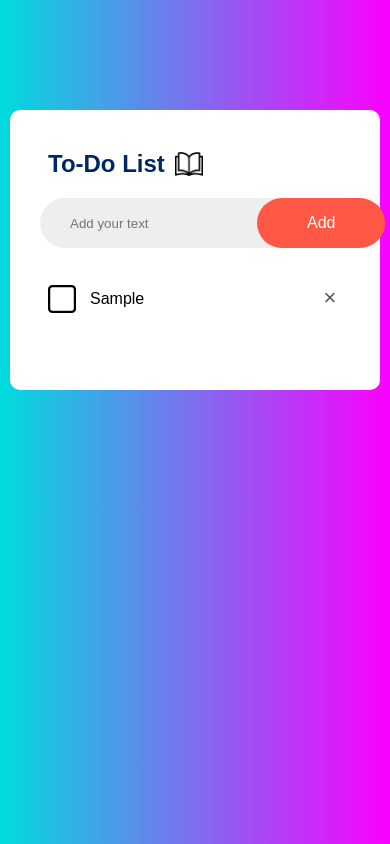
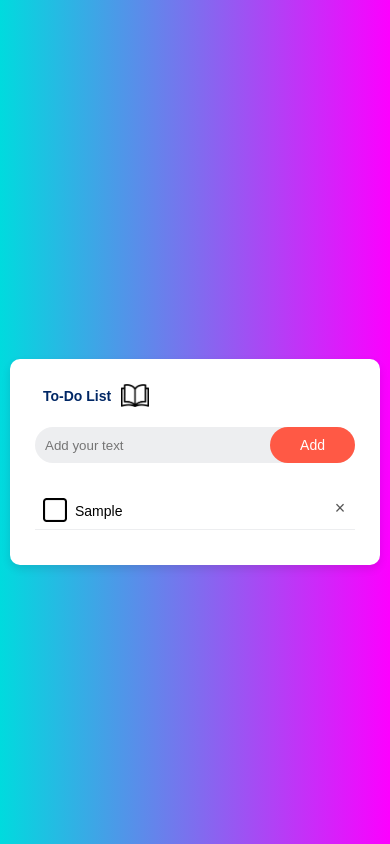
Before and after one commit to FathanMuhammad/todolist, a plain HTML site: page index.html in a window 390 px wide. Both pictures are taken after typing "Sample" into the empty fields and a click on the button "Add". Drawn offline with Linux system fonts and the light colour scheme.

Commit message:
Update style.css

```diff
--- a/style.css
+++ b/style.css
@@ -9,6 +9,10 @@
     min-height: 100vh;
     background: linear-gradient(90deg, #00DBDE 0%, #FC00FF 100%);
     padding: 10px;
+    display: flex;
+    justify-content: center;
+    align-items: center;
+    flex-direction: column;
 }
 .todo-app{
     width: 100%;
@@ -17,6 +21,7 @@
     margin: 100px auto 20px;
     padding: 40px 30px 70px;
     border-radius: 10px;
+    box-shadow: 0 4px 8px rgba(0, 0, 0, 0.1);
 }
 .todo-app h2{
     color: #002765;
@@ -55,6 +60,7 @@ button{
     font-size: 16px;
     cursor: pointer;
     border-radius: 40px;
+    transition: background 0.3s ease;
 }
 button:hover{
     background: #b73a2c;
@@ -66,6 +72,8 @@ ul li{
     user-select: none;
     cursor: pointer;
     position: relative;
+    background: #fff;
+    border-bottom: 1px solid #edeef0;
 }
 ul li::before{
     content: '';
@@ -100,3 +108,79 @@ ul li span{
 ul li span:hover{
     background: #edeef0;
 }
+
+@media (max-width: 768px) {
+    .todo-app {
+        padding: 25px 25px 35px;
+    }
+
+    .todo-app h2 {
+        font-size: 18px;
+    }
+
+    .row {
+        flex-direction: ;
+        padding-left: 0px;
+    }
+
+    button {
+        padding: 10px 30px;
+        font-size: 14px;
+    }
+
+    ul li {
+        font-size: 14px;
+        padding: 15px 8px 10px 40px;
+    }
+
+    ul li::before {
+        height: 24px;
+        width: 24px;
+        top: 10px;
+    }
+
+    ul li span {
+        width: 30px;
+        height: 30px;
+        font-size: 18px;
+        line-height: 30px;
+    }
+}
+
+@media (max-width: 430px) {
+    .todo-app {
+        padding: 25px 25px 35px;
+    }
+
+    .todo-app h2 {
+        font-size: 14px;
+    }
+
+    .row {
+        flex-direction: ;
+        padding-left: 0px;
+    }
+
+    button {
+        padding: 10px 30px;
+        font-size: 14px;
+    }
+
+    ul li {
+        font-size: 14px;
+        padding: 15px 8px 10px 40px;
+    }
+
+    ul li::before {
+        height: 24px;
+        width: 24px;
+        top: 10px;
+    }
+
+    ul li span {
+        width: 30px;
+        height: 30px;
+        font-size: 18px;
+        line-height: 30px;
+    }
+}
```
